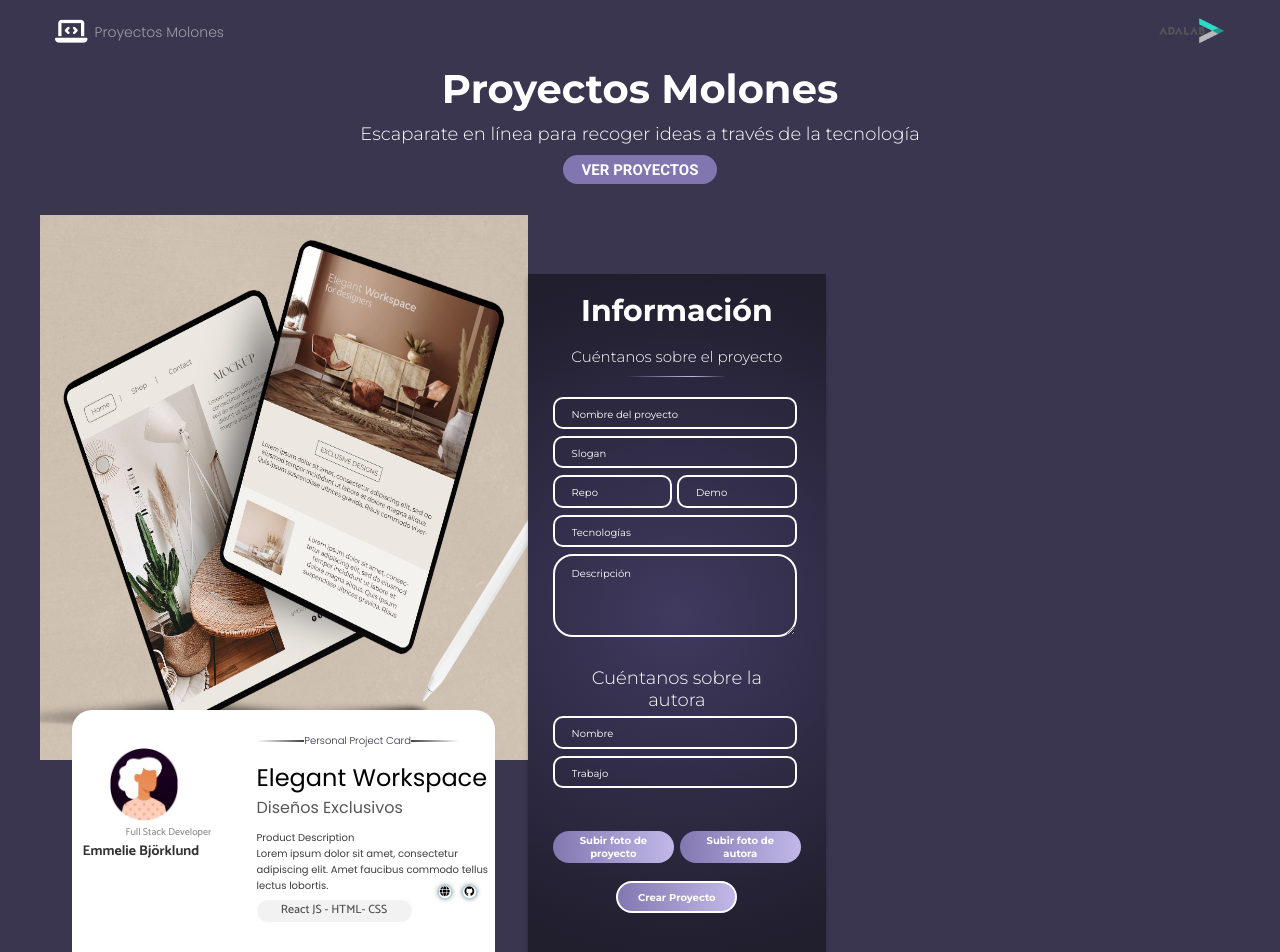
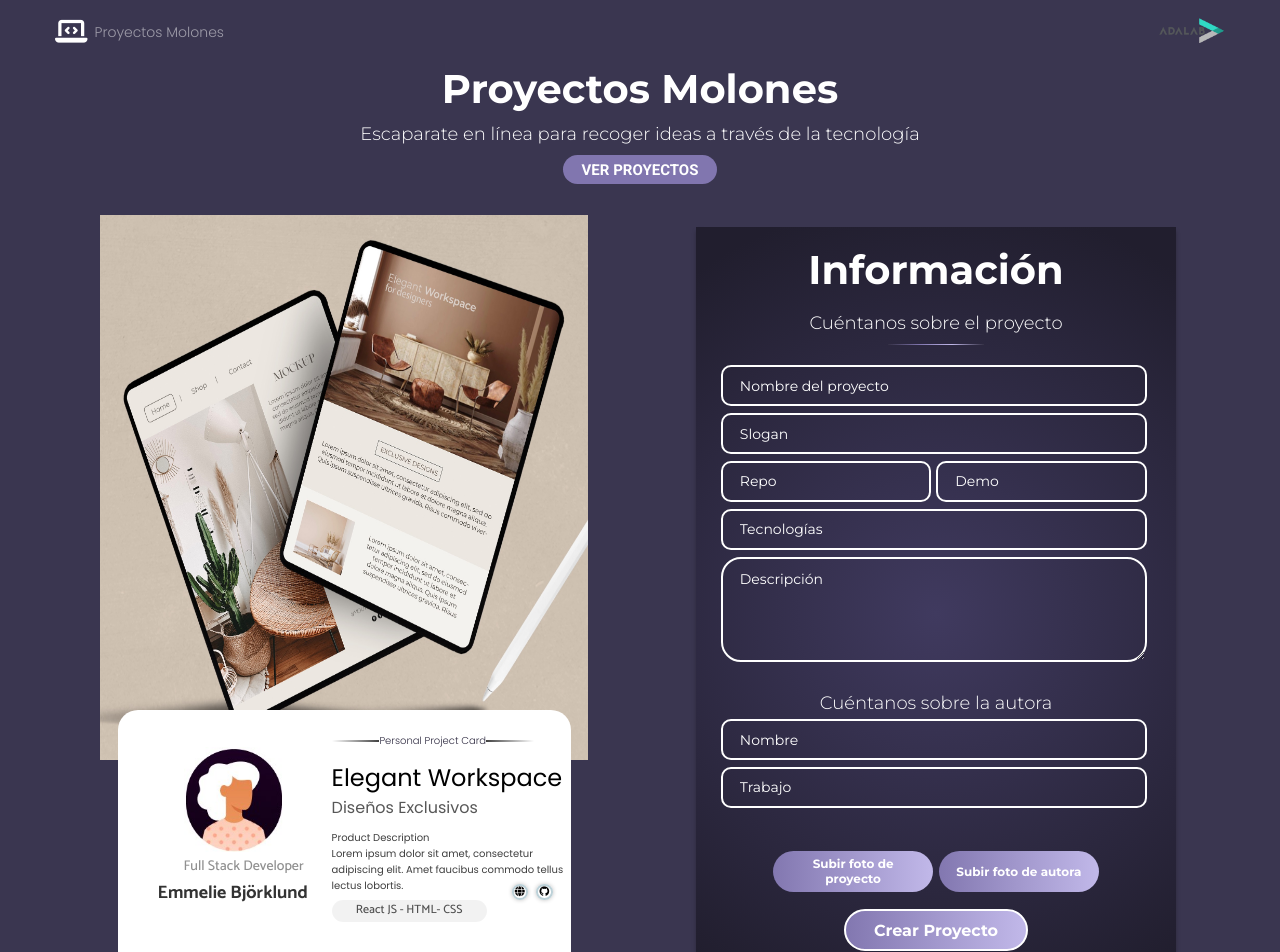
Before and after one commit to Adalab/project-promo-u-module-3-team-4, a React (Vite) app: page / in a window 1280 px wide. Shown: the top 952 px of the page. Built offline with nearby package versions, Linux system fonts and the light colour scheme.

Commit message:
finish responsive

```diff
--- a/src/styles/App.scss
+++ b/src/styles/App.scss
@@ -8,222 +8,6 @@
 @import 'layout/form.scss';
 @import 'layout/footer.scss';
 
-
-// .container {
-//   background-color: #302c42;
-//   height: 100vh;
-//   padding: 2rem;
-// }
-
-// .header {
-//   display: flex;
-//   flex-direction: row;
-//   justify-content: space-between;
-// }
-
-// .header .text {
-//   color: white;
-// }
-
-// .main {
-//   display: flex;
-//   padding-top: 5rem;
-//   height: 80vh;
-// }
-// .main .title {
-//   color: #ffffff;
-//   text-align: center;
-// }
-
-// .main .ask-info {
-//   padding: 2rem;
-//   text-align: center;
-//   color: white;
-// }
-
-// .main .ask-info .subtitle {
-//   padding-bottom: 1rem;
-// }
-
-// .main .ask-info .line {
-//   width: 100%;
-//   border: 0;
-//   height: 0.1rem;
-//   background-image: linear-gradient(
-//     to right,
-//     rgba(255, 255, 255, 0),
-//     rgba(255, 255, 255, 0.75),
-//     rgba(255, 255, 255, 0)
-//   );
-// }
-
-// .main .preview {
-//   width: 60%;
-// }
-
-// .main .form {
-//   background-color: #302c42;
-//   width: 40%;
-// }
-
-// .main .project,
-// .main .autor {
-//   display: flex;
-//   flex-direction: column;
-//   gap: 1rem;
-//   border: none;
-// }
-
-// .main .input,
-// .textarea {
-//   background-color: #302c42;
-//   border-color: white;
-//   border-radius: 4rem;
-//   height: 42.72px;
-//   color: #ffffff;
-//   padding-left: 1.5rem;
-//   padding-top: 0.5rem;
-// }
-// .main .input::placeholder,
-// .textarea::placeholder {
-//   color: #ffffff;
-// }
-
-// .main .textarea {
-//   height: 11rem;
-// }
-
-// .main .buttons-img {
-//   text-align: center;
-// }
-
-// .main .btn,
-// .main .btn-large {
-//   width: 16rem;
-//   margin-top: 1rem;
-//   color: white;
-//   text-align: center;
-//   border: none;
-
-//   height: 4.3rem;
-//   background: linear-gradient(90deg, #8176af -1.57%, #c0b7e8 98.43%);
-//   border-radius: 4rem;
-// }
-
-// .main .btn-large {
-//   width: 20rem;
-//   border: solid 0.2rem white;
-// }
-
-// .main .preview {
-//   padding: 2rem;
-// }
-
-// .main .preview .image {
-//   object-fit: cover;
-//   width: 100%;
-//   height: 80%;
-// }
-
-.main .preview .autor {
-  background-color: white;
-  color: #3e3e3e;
-  width: 90%;
-  height: 50%;
-  transform: translateY(-10rem);
-  margin: auto;
-  border-radius: 2rem;
-  display: flex;
-  flex-direction: row-reverse;
-  gap: 4rem;
-  padding: 3rem;
-  overflow-y: scroll;
-}
-
-.info-autor {
-  width: 40%;
-  text-align: center;
-}
-
-.info-autor .image {
-  border-radius: 50%;
-  width: 8rem;
-  height: 11rem;
-}
-
-.info-autor .job {
-  font-weight: bold;
-  color: black;
-  font-size: 1.4rem;
-}
-
-.info-autor .name {
-  font-size: 1.6rem;
-}
-
-.info-project {
-  width: 60%;
-}
-
-.info-project .subtitle {
-  font-size: 1.4rem;
-  text-align: center;
-}
-.info-project .title {
-  font-size: 2rem;
-  color: black;
-  margin-bottom: 1rem;
-}
-
-.info-project .desc {
-  font-size: 1.2rem;
-  margin-bottom: 1rem;
-}
-
-.info-project .slogan {
-  font-size: 1.4rem;
-  margin-bottom: 1rem;
-}
-
-.info-project .line {
-  width: 100%;
-  border: 0;
-  height: 0.1rem;
-
-  background-image: linear-gradient(
-    to right,
-    rgba(255, 255, 255, 0),
-    rgba(1, 1, 1, 0.75),
-    rgba(255, 255, 255, 0)
-  );
-}
-
-.btn-color {
-  border-radius: 2rem;
-  width: 8.5rem;
-  height: 3rem;
-  font-weight: bold;
-}
-
-.btn-color-dark {
-  background-color: black;
-  color: white;
-}
-
-.technologies {
-  background-color: lightgray;
-  border-radius: 2rem;
-  font-size: 1.4rem;
-  padding: 1rem;
-  width: 70%;
-}
-
-.card {
-  color: white;
-  text-align: center;
-  padding: 2rem;
-}
-
 .hidden {
   display: none;
 }
--- a/src/styles/layout/form.scss
+++ b/src/styles/layout/form.scss
@@ -4,11 +4,17 @@
     border: solid 1px #00000000;
     width: 29.81rem;
     height: 68rem;
-
+        @media (min-width: 768px){
+            width: 40%;
+            height: 77.3rem;
+        }
     &__title{
         @include textStyle ($montserrat, $bold, 3rem, $white);
         text-align: center;
         padding-top: 1.72rem;
+        @media (min-width: 768px){
+            font-size: 4rem;
+        }
     }
 
     &__askInfo{
@@ -20,6 +26,9 @@
             text-align: center;
             padding-top: 1.8rem;
             padding-bottom: 1rem;
+            @media (min-width: 768px){
+                font-size: 1.8rem;
+            }
         }
 
         &--line{
@@ -47,6 +56,12 @@
             padding-left: 1.68rem;
             &::placeholder {
                 @include textStyle($montserrat, $regular, 1rem, $white);
+                @media (min-width: 768px){
+                font-size: 1.4rem;
+                }
+            }
+            @media (min-width: 768px){
+                height: 4.09rem;
             }
         }
         &--textarea {
@@ -60,6 +75,12 @@
             padding-left: 1.68rem;
             &::placeholder {
                 @include textStyle($montserrat, $regular, 1rem, $white);
+                @media (min-width: 768px){
+                    font-size: 1.4rem;
+                    }
+                }
+            @media (min-width: 768px){
+                height: 10.53rem;
                 }
             }
         .juntos {
@@ -74,6 +95,9 @@
         @include textStyle($montserrat,$light, 1.8rem, $white);
         text-align: center;
         padding: 3rem 5rem 0.5rem 5rem;
+        @media (min-width: 768px){
+            font-size: 1.8rem;
+            }
         }
         &--line{
             display: none;
@@ -100,6 +124,12 @@
             padding-left: 1.68rem;
             &::placeholder {
                 @include textStyle($montserrat, $regular, 1rem, $white);
+                @media (min-width: 768px){
+                    font-size: 1.4rem;
+                }
+            }
+            @media (min-width: 768px){
+                height: 4.09rem;
             }
         }
     }
@@ -117,6 +147,11 @@
             border-radius: 4rem;
             background-image: linear-gradient(to right, $darkLilac -2%, #c0b7e8 98%);
             padding-inline: 1.4rem;
+            @media (min-width: 768px){
+                width: 16rem;
+                height: 4.12rem;
+                font-size: 1.2rem;
+            }
         }
     }
 
@@ -132,6 +167,11 @@
             border-radius: 4rem;
             background-image: linear-gradient(to right, $darkLilac -2%, #c0b7e8 98%);
             padding-inline: 1.4rem;
+            @media (min-width: 768px){
+                width: 18.4rem;
+                height: 4.12rem;
+                font-size: 1.6rem;
+            }
         }
     }
 }
--- a/src/styles/layout/preview.scss
+++ b/src/styles/layout/preview.scss
@@ -5,6 +5,8 @@
   padding-inline: 4rem;
   @media (min-width: 768px){
     flex-direction: row;
+    gap: 4.8rem;
+    justify-content: space-evenly;
   }
 }
 .preview{
@@ -12,6 +14,9 @@
   flex-direction: column;
   align-items: center;
   padding-top: 3.06rem;
+  @media (min-width: 330px){
+    width: 40%;
+  }
   &__img{
     width: 30.94rem;
     height: 28.7rem;
@@ -31,12 +36,11 @@
     width: 30.2rem;
     height: 21.4rem;
     transform: translateY(-5rem);
-    margin: auto;
     border-radius: 2rem;
     display: flex;
     flex-direction: row-reverse;
     @media (min-width: 768px){
-      width: 42.3rem;
+      width: 45.3rem;
       height: 28.28rem;
     }
     &__infoProject{
@@ -151,13 +155,22 @@
         width: 7.05rem;
         margin-top: 3.7rem;
         margin-left: 2.65rem;
+        @media (min-width: 768px){
+          width: 10rem;
+        }
       }
       &--job{
         @include textStyle($catamaran, $medium, 1rem, $warmGrey);
         text-align: center;
+        @media (min-width: 768px){
+          font-size: 1.4rem;
+        }
       }
       &--autor{
         @include textStyle($catamaran, $bold, 1.4rem, $black80);
+        @media (min-width: 768px){
+          font-size: 1.8rem;
+        }
       }
     }
   }
```
